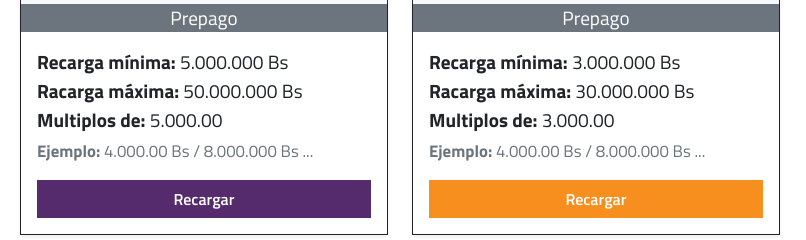
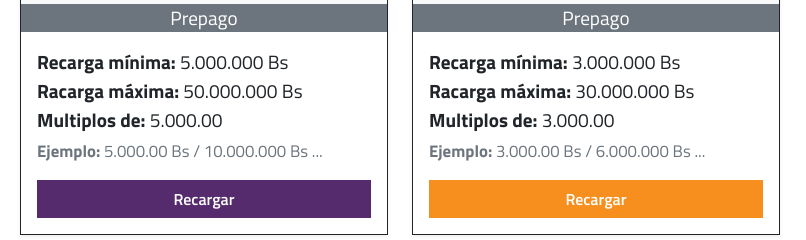
Before and after one commit to davidbolivar/r247-desarrollo-web-coderhouse, a website: page secciones/operadoras.html in a window 1280 px wide. Shown: the part 880-1120 px from the top of the page, 436-1242 px from the left. Drawn offline with Linux system fonts and the light colour scheme.

Commit message:
Corrección de error en monstos de recarga

```diff
--- a/secciones/operadoras.html
+++ b/secciones/operadoras.html
@@ -171,7 +171,7 @@
 								<p class="card-text"><strong>Recarga mínima:</strong> 5.000.000 Bs</p>
 								<p class="card-text"><strong>Racarga máxima:</strong> 50.000.000 Bs</p>
 								<p class="card-text"><strong>Multiplos de:</strong> 5.000.00</p>
-								<p class="small small text-muted mt-1"><strong>Ejemplo:</strong> 4.000.00 Bs / 8.000.000 Bs ...</p>
+								<p class="small small text-muted mt-1"><strong>Ejemplo:</strong> 5.000.00 Bs / 10.000.000 Bs ...</p>
 								<button type="button" class="mt-3 btn btn-digitel rounded-0 col-12">Recargar</button>
 							</div>
 						</div>
@@ -187,7 +187,7 @@
 								<p class="card-text"><strong>Recarga mínima:</strong> 3.000.000 Bs</p>
 								<p class="card-text"><strong>Racarga máxima:</strong> 30.000.000 Bs</p>
 								<p class="card-text"><strong>Multiplos de:</strong> 3.000.00</p>
-								<p class="small small text-muted mt-1"><strong>Ejemplo:</strong> 4.000.00 Bs / 8.000.000 Bs ...</p>
+								<p class="small small text-muted mt-1"><strong>Ejemplo:</strong> 3.000.00 Bs / 6.000.000 Bs ...</p>
 								<button type="button" class="mt-3 btn btn-movilnet rounded-0 col-12">Recargar</button>
 							</div>
 						</div>
```
